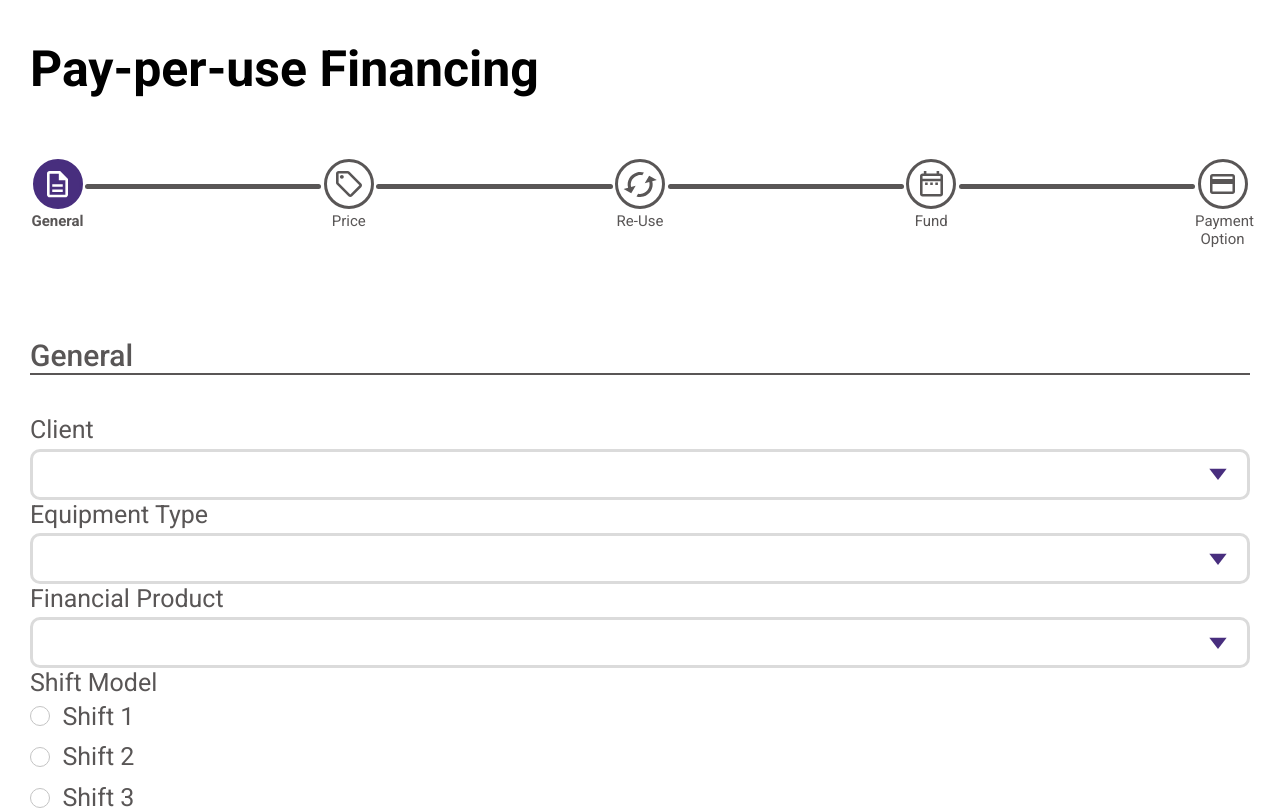
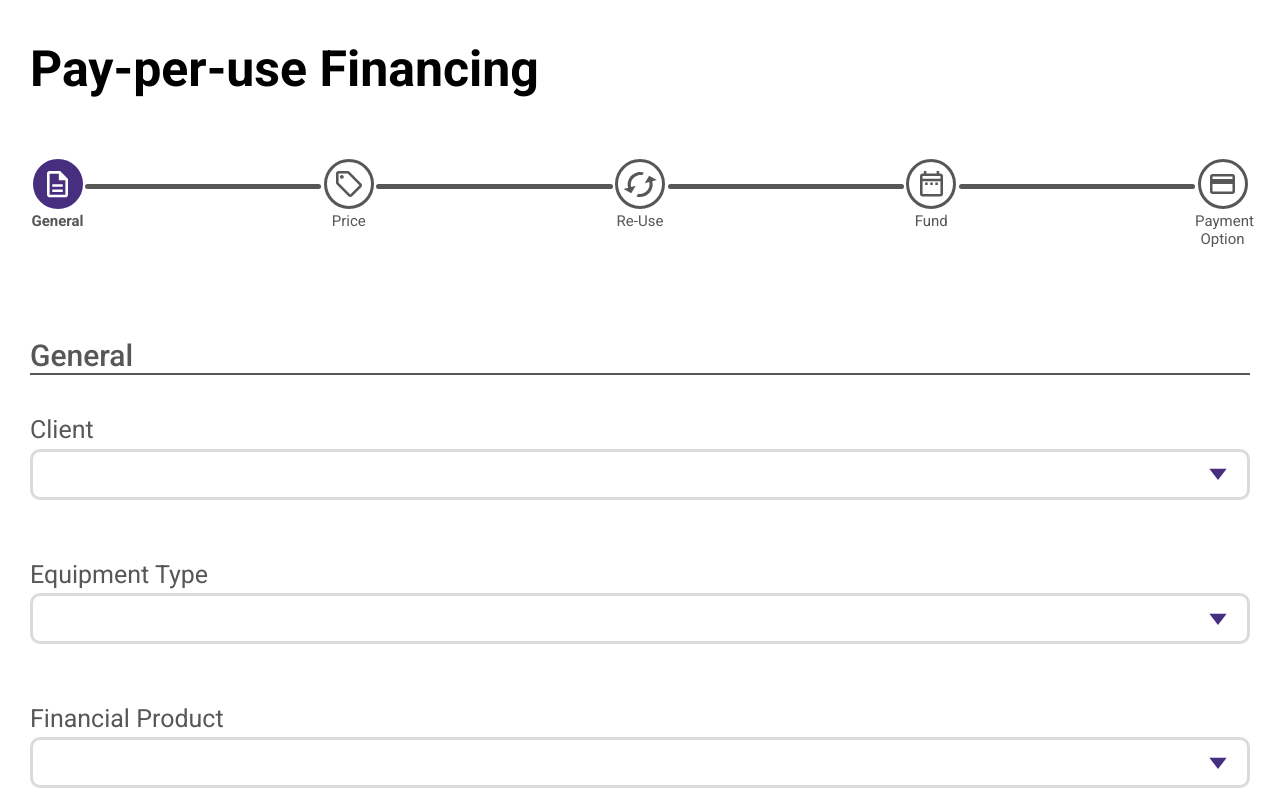
Before and after one commit to yuchiko/vue-payment-flow, a Vue app: page / in a window 1280 px wide. Shown: the top 809 px of the page. Built offline with nearby package versions, Linux system fonts and the light colour scheme.

Commit message:
added spaces between field groups

```diff
--- a/src/components/form/FieldGroup.vue
+++ b/src/components/form/FieldGroup.vue
@@ -11,5 +11,7 @@ export default {
 </script>
 
 <style computed lang="scss">
-
+    .input-group {
+        margin-bottom: 60px;
+    }
 </style>
```
